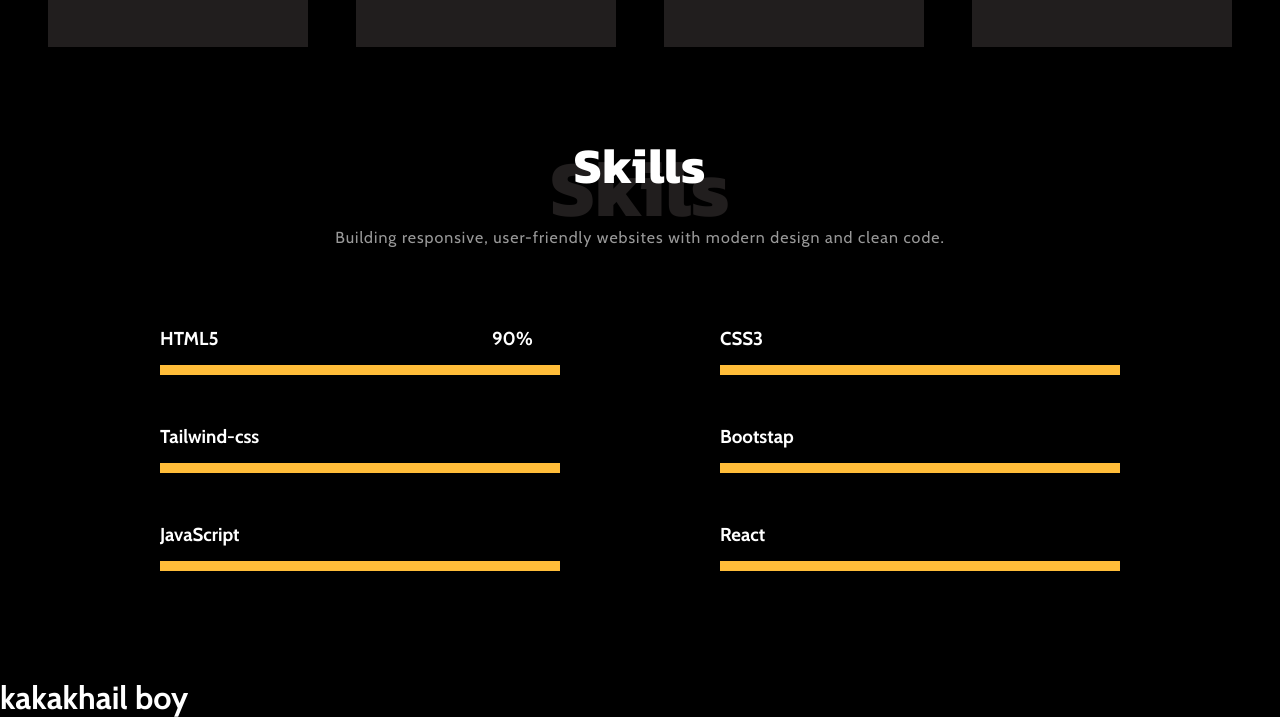
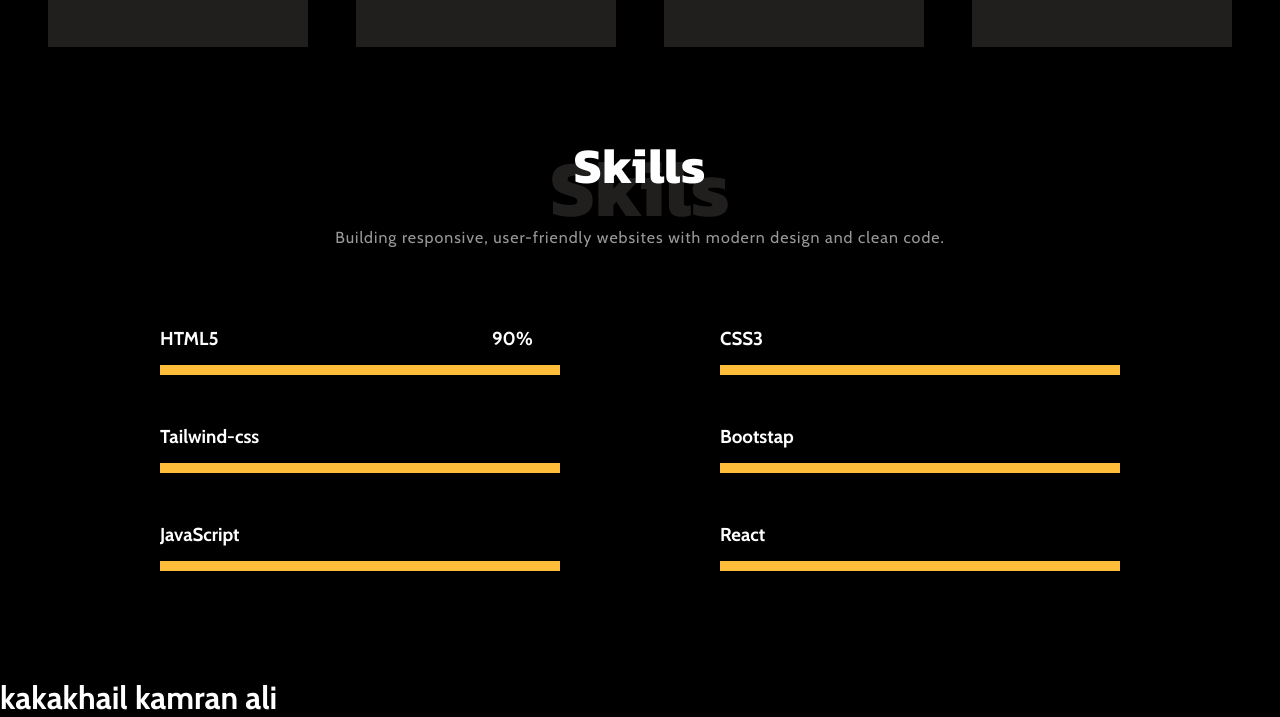
Before and after one commit to kamran-ali555/My-Portfolio, a plain HTML site: page index.html in a window 1280 px wide. Shown: the part 2983-3700 px from the top of the page. Drawn offline with nearby package versions, Linux system fonts and the light colour scheme; a web font is replaced by a local one.

Commit message:
Second commit

```diff
--- a/index.html
+++ b/index.html
@@ -262,7 +262,7 @@
         </div>
       </section>
 
-      <h1>kakakhail boy</h1>
+      <h1>kakakhail kamran ali</h1>
     </main>
     <script src="./portfolio.js"></script>
   </body>
```
